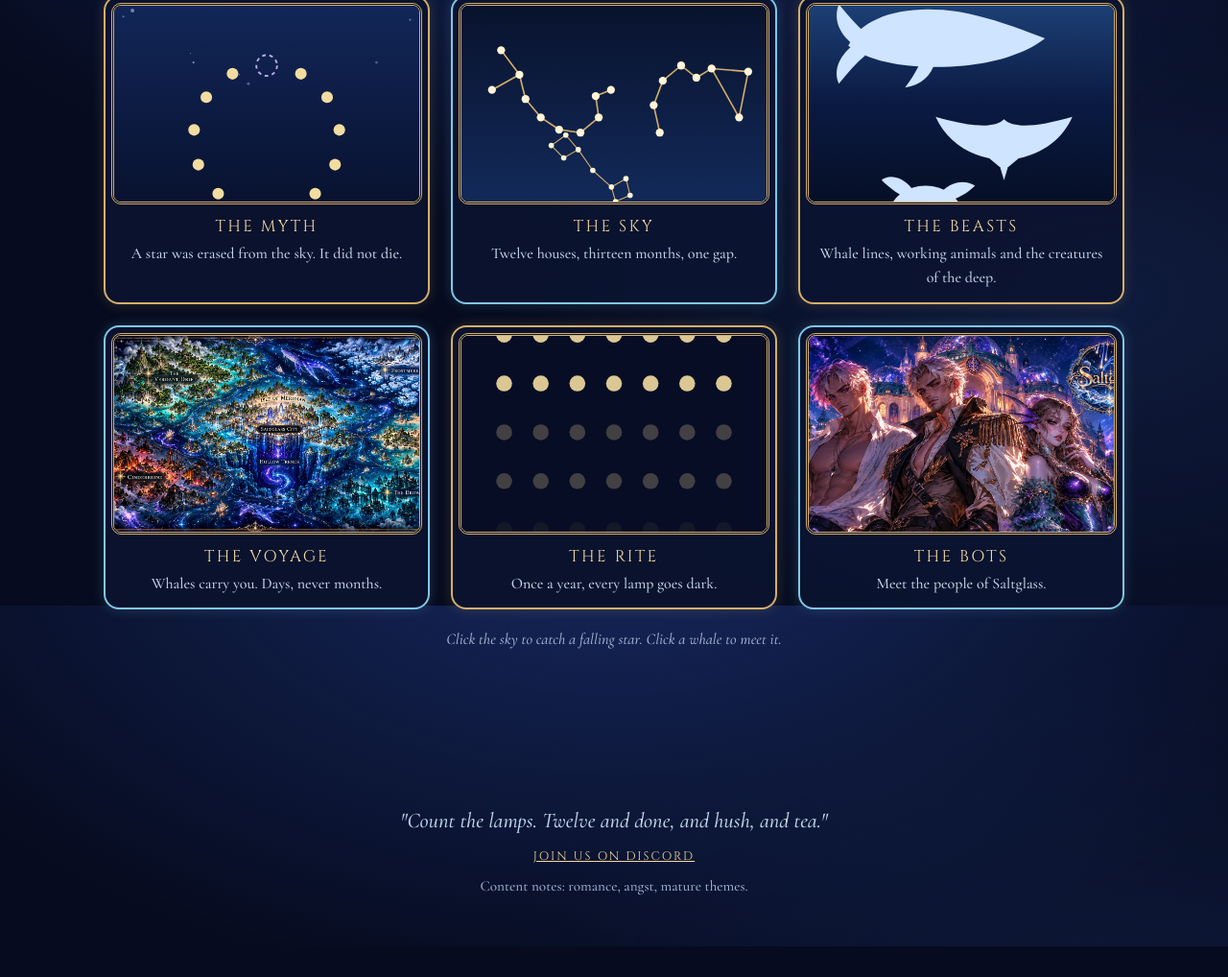
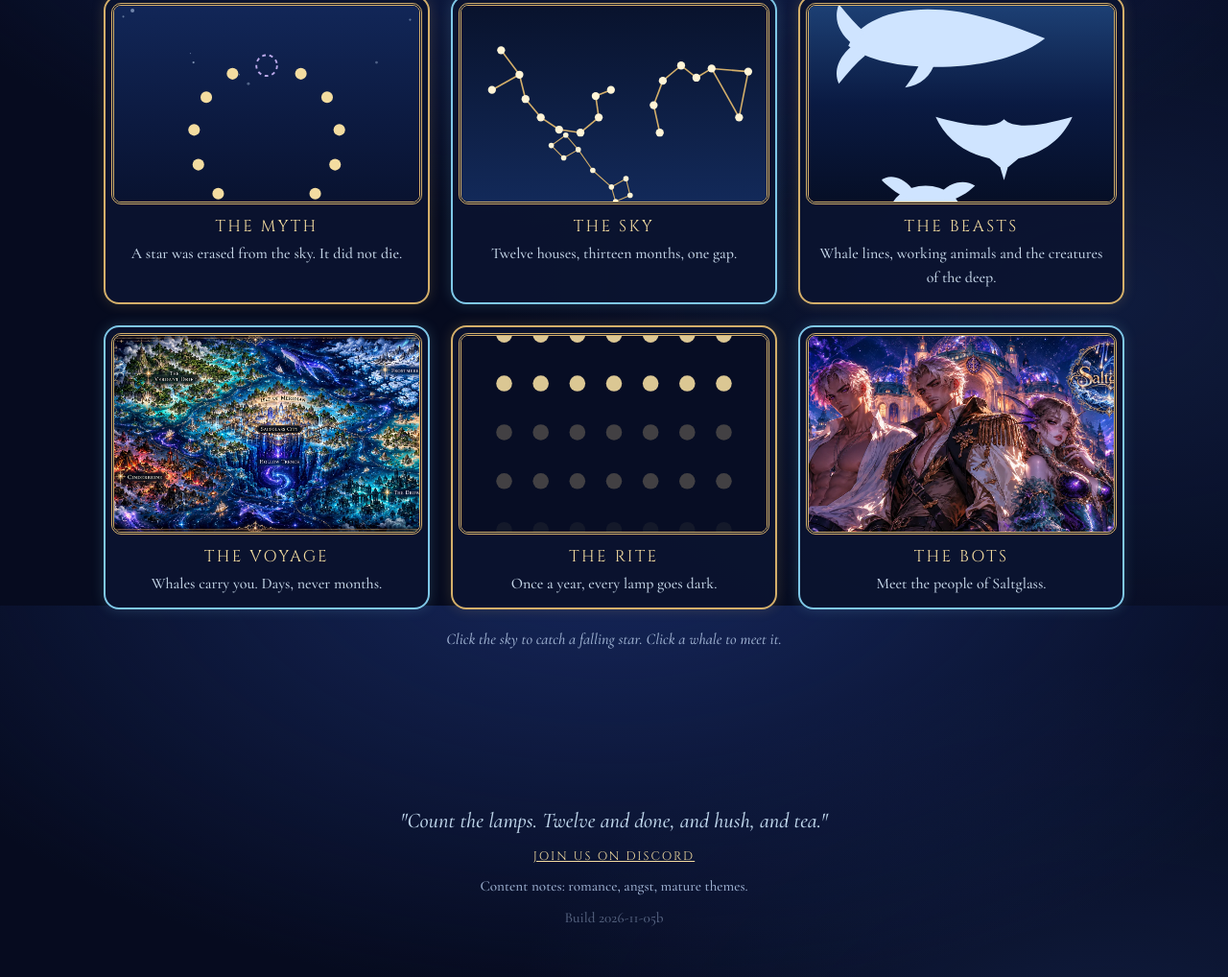
Before and after one commit to otterly-adorable-21/saltglass, a plain HTML site: page index.html in a window 1280 px wide. Shown: the part 969-1987 px from the top of the page at 96% size. Before the commit the page ends 1955 px from the top, so only its background shows below. Drawn offline with nearby package versions, Linux system fonts and the light colour scheme; no server answers.

Commit message:
Add build version note to footer
Added a build version note to the footer.

```diff
--- a/index.html
+++ b/index.html
@@ -2,6 +2,7 @@
 <html lang="en">
 <head>
 <meta charset="utf-8">
+<meta http-equiv="Cache-Control" content="no-cache, must-revalidate">
 <meta name="viewport" content="width=device-width, initial-scale=1, viewport-fit=cover">
 <meta name="theme-color" content="#060b1f">
 <title>Saltglass</title>
@@ -41,6 +42,7 @@
   <p class="quote">"Count the lamps. Twelve and done, and hush, and tea."</p>
   <p class="foot-line"><a id="discord" href="http://discord.gg/velvethaven" target="_blank" rel="noopener">Join us on Discord</a></p>
   <p class="foot-small">Content notes: romance, angst, mature themes.</p>
+  <p class="foot-small" style="opacity:.5">Build 2026-11-05b</p>
 </footer>
 
 <div class="modal" id="modal" hidden><div class="box" role="dialog" aria-modal="true" aria-label="Details"><button class="x" aria-label="Close">×</button><div id="mbody"></div></div></div>
```
